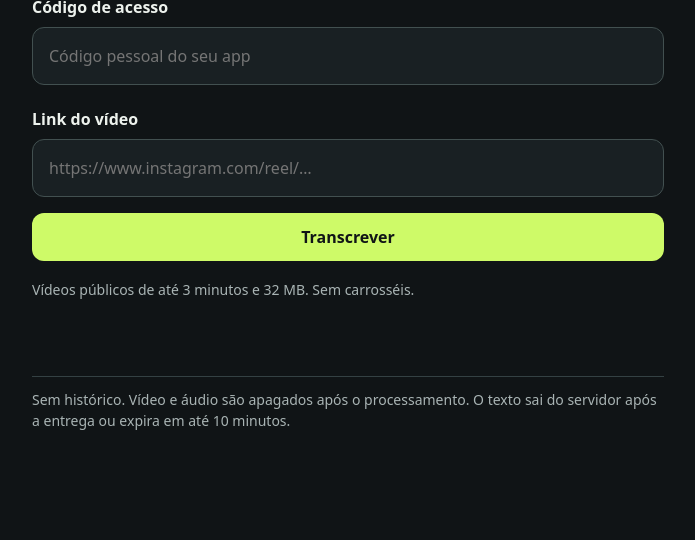
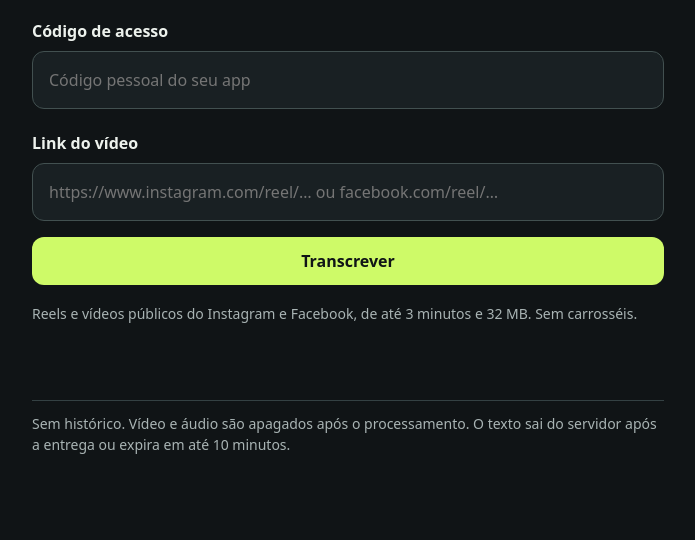
Before and after one commit to Assum88/mugre, a plain HTML site: page index.html in a window 1280 px wide. Shown: the part 260-800 px from the top of the page, without its empty margins (292-987 px from the left). Drawn offline with Linux system fonts and the light colour scheme.

Commit message:
Add Facebook video support and rename app to Hassoun

```diff
--- a/index.html
+++ b/index.html
@@ -1,7 +1,7 @@
 <!doctype html>
-<html lang="pt-BR"><meta charset="utf-8"><meta name="viewport" content="width=device-width,initial-scale=1"><meta name="theme-color" content="#101416"><title>Mugre · Transcrever Reel</title>
+<html lang="pt-BR"><meta charset="utf-8"><meta name="viewport" content="width=device-width,initial-scale=1"><meta name="theme-color" content="#101416"><title>Hassoun · Transcrever Reel</title>
 <style>*{box-sizing:border-box}body{margin:0;background:#101416;color:#edf2ed;font:16px/1.5 system-ui,sans-serif}main{max-width:680px;margin:6vh auto;padding:24px}header{display:flex;align-items:center;gap:12px;margin-bottom:40px}.mark{background:#cefa68;color:#101416;font-weight:900;border-radius:12px;padding:10px 17px}h1{font-size:32px;line-height:1.15;letter-spacing:-1px;margin:0 0 14px}p{color:#a9b4b4}label{display:block;margin:22px 0 8px;font-weight:600}input,textarea{width:100%;border:1px solid #425050;border-radius:12px;background:#192023;color:#fff;padding:16px;font:inherit}input:focus,textarea:focus{outline:2px solid #cefa68;outline-offset:2px}button{min-height:48px;border:0;border-radius:12px;padding:12px 20px;background:#cefa68;color:#101416;font:600 16px system-ui;cursor:pointer;margin-top:16px}button:disabled{opacity:.5;cursor:wait}#go{width:100%}textarea{min-height:340px;resize:vertical}.secondary{background:#273234;color:#eef3ee;margin-left:8px}small{display:block;color:#a9b4b4;font-size:14px;margin-top:18px}#status{min-height:24px;margin:20px 0}#status.error{color:#ffada7}[hidden]{display:none!important}footer{border-top:1px solid #344143;margin-top:32px;padding-top:12px;font-size:14px;color:#a9b4b4}</style>
-<main><header><span class="mark">m</span><strong>Mugre</strong></header><h1>Do Reel para o texto.</h1><p>Cole o link, transcreva e copie.</p><form id="form"><div id="access"><label for="key">Código de acesso</label><input id="key" type="password" autocomplete="off" placeholder="Código pessoal do seu app"></div><label for="url">Link do vídeo</label><input id="url" type="url" required placeholder="https://www.instagram.com/reel/…" autocomplete="off"><button id="go">Transcrever</button></form><small>Vídeos públicos de até 3 minutos e 32 MB. Sem carrosséis.</small><div id="status" role="status" aria-live="polite"></div><section id="result" hidden><label for="text">Transcrição</label><textarea id="text" readonly></textarea><button id="copy">Copiar transcrição</button><button id="clear" class="secondary">Limpar</button><small>Transcrição automática: nomes, números e termos técnicos podem precisar de revisão.</small></section><footer>Sem histórico. Vídeo e áudio são apagados após o processamento. O texto sai do servidor após a entrega ou expira em até 10 minutos.</footer></main>
+<main><header><span class="mark">m</span><strong>Hassoun</strong></header><h1>Do Reel para o texto.</h1><p>Cole o link de um Reel ou vídeo público do Instagram ou Facebook, transcreva e copie.</p><form id="form"><div id="access"><label for="key">Código de acesso</label><input id="key" type="password" autocomplete="off" placeholder="Código pessoal do seu app"></div><label for="url">Link do vídeo</label><input id="url" type="url" required placeholder="https://www.instagram.com/reel/… ou facebook.com/reel/…" autocomplete="off"><button id="go">Transcrever</button></form><small>Reels e vídeos públicos do Instagram e Facebook, de até 3 minutos e 32 MB. Sem carrosséis.</small><div id="status" role="status" aria-live="polite"></div><section id="result" hidden><label for="text">Transcrição</label><textarea id="text" readonly></textarea><button id="copy">Copiar transcrição</button><button id="clear" class="secondary">Limpar</button><small>Transcrição automática: nomes, números e termos técnicos podem precisar de revisão.</small></section><footer>Sem histórico. Vídeo e áudio são apagados após o processamento. O texto sai do servidor após a entrega ou expira em até 10 minutos.</footer></main>
 <script>
 const $=id=>document.getElementById(id);let running=false;
 const fragment=new URLSearchParams(location.hash.slice(1));if(fragment.get('access')){sessionStorage.setItem('mugre-access',fragment.get('access'));history.replaceState(null,'',location.pathname)}
```
